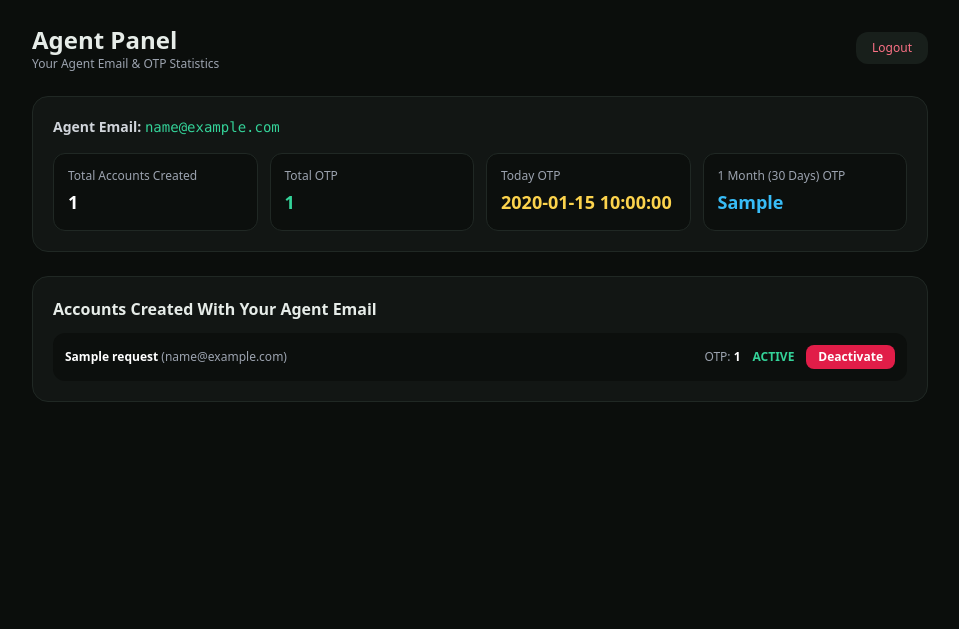
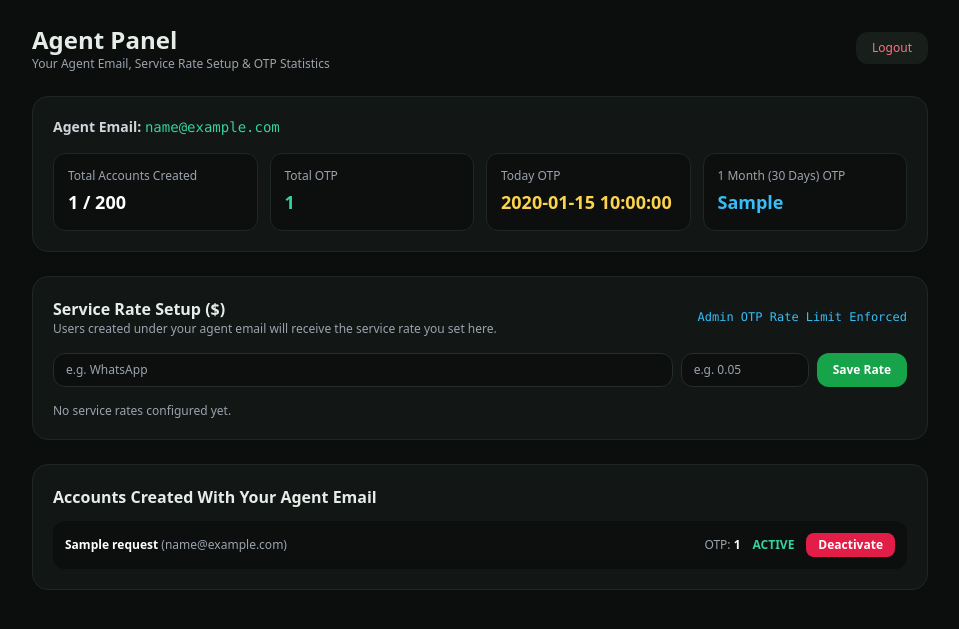
Before and after one commit to mrifathossen57-svg/Free-ai, a Flask app: template templates/agent_panel.html in a window 1280 px wide. Shown: the top 629 px of the page, without its empty margins (160-1119 px from the left). Run offline with Flask 3, Linux system fonts and the light colour scheme; the template is opened without the code that fills it: most values are stand-ins (such as "Sample title", 1, 10 or a date in 2020); some libraries are stand-ins or nearby versions.

Commit message:
Update agent_panel.html

```diff
--- a/templates/agent_panel.html
+++ b/templates/agent_panel.html
@@ -5,7 +5,7 @@
   <div class="flex items-center justify-between">
     <div>
       <h1 class="text-2xl font-bold">Agent Panel</h1>
-      <p class="text-xs text-gray-400">Your Agent Email & OTP Statistics</p>
+      <p class="text-xs text-gray-400">Your Agent Email, Service Rate Setup & OTP Statistics</p>
     </div>
     <a href="{{ url_for('logout') }}" class="px-4 py-2 rounded-xl bg-[#181f1b] text-xs text-rose-400">Logout</a>
   </div>
@@ -16,7 +16,7 @@
     <div class="grid grid-cols-2 sm:grid-cols-4 gap-3 text-xs">
       <div class="p-3.5 rounded-xl bg-[#0c0f0d] border border-[#202824]">
         <p class="text-gray-400">Total Accounts Created</p>
-        <p class="text-lg font-bold text-white mt-1"><strong>{{ user_count }}</strong></p>
+        <p class="text-lg font-bold text-white mt-1"><strong>{{ user_count }} / {{ max_accounts_per_agent|default(200) }}</strong></p>
       </div>
 
       <div class="p-3.5 rounded-xl bg-[#0c0f0d] border border-[#202824]">
@@ -36,6 +36,53 @@
     </div>
   </div>
 
+  <!-- Service Rate Setup (Under Agent Rate Limit) -->
+  <div class="card rounded-2xl p-5 space-y-4">
+    <div class="flex flex-wrap items-center justify-between gap-2">
+      <div>
+        <h2 class="font-bold">Service Rate Setup ($)</h2>
+        <p class="text-xs text-gray-400">Users created under your agent email will receive the service rate you set here.</p>
+      </div>
+      <span class="text-xs text-sky-400 font-mono">Admin OTP Rate Limit Enforced</span>
+    </div>
+
+    <form method="POST" action="{{ url_for('agent_set_service_rate') }}" class="flex flex-col sm:flex-row gap-2">
+      <input type="text" name="service" required placeholder="e.g. WhatsApp"
+             class="flex-1 px-3 py-2 rounded-xl bg-[#0c0f0d] border border-[#242d28] text-xs" />
+      <input type="number" step="0.001" name="rate" required placeholder="e.g. 0.05"
+             class="sm:w-32 px-3 py-2 rounded-xl bg-[#0c0f0d] border border-[#242d28] text-xs" />
+      <button type="submit" class="px-4 py-2 rounded-xl accent-btn text-xs font-semibold text-white">
+        Save Rate
+      </button>
+    </form>
+
+    {% set limits = otp_rate_limits if otp_rate_limits is defined else {} %}
+    {% set ag_rates = agent_service_rates if agent_service_rates is defined else {} %}
+    {% set base_rates = base_service_rates if base_service_rates is defined else {} %}
+
+    <div class="space-y-1.5 text-xs">
+      {% for s, r in ag_rates.items() %}
+        {% set lim = limits.get(s) %}
+        <div class="flex flex-wrap items-center justify-between gap-2 px-3 py-2 rounded-lg bg-[#0c0f0d] border border-[#1d2420]">
+          <span class="font-semibold text-white">{{ s }}</span>
+          <div class="flex items-center gap-3 font-mono">
+            <span class="text-emerald-400 font-bold">Your Rate: ${{ "%.3f"|format(r) }}</span>
+            {% if lim is not none %}
+              <span class="text-sky-400">Max Limit: ${{ "%.3f"|format(lim) }}</span>
+            {% elif s in base_rates %}
+              <span class="text-gray-400">Base: ${{ "%.3f"|format(base_rates[s]) }}</span>
+            {% else %}
+              <span class="text-gray-400">Limit: No Cap</span>
+            {% endif %}
+          </div>
+        </div>
+      {% else %}
+        <div class="text-gray-400">No service rates configured yet.</div>
+      {% endfor %}
+    </div>
+  </div>
+
+  <!-- Accounts Created With Your Agent Email -->
   <div class="card rounded-2xl p-5">
     <h2 class="font-bold mb-3">Accounts Created With Your Agent Email</h2>
     <div class="space-y-2 text-xs">
```
